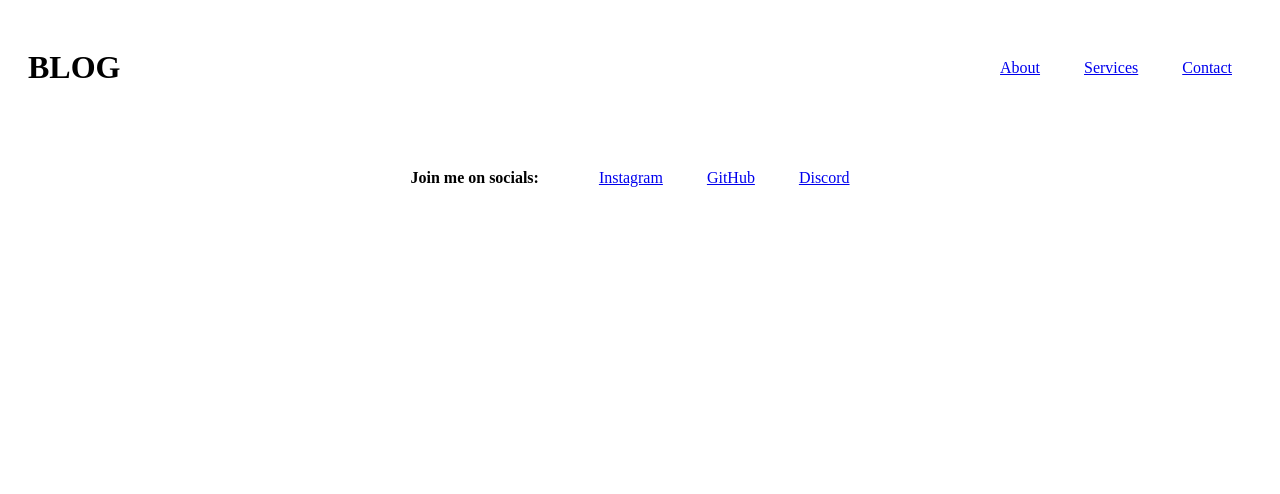
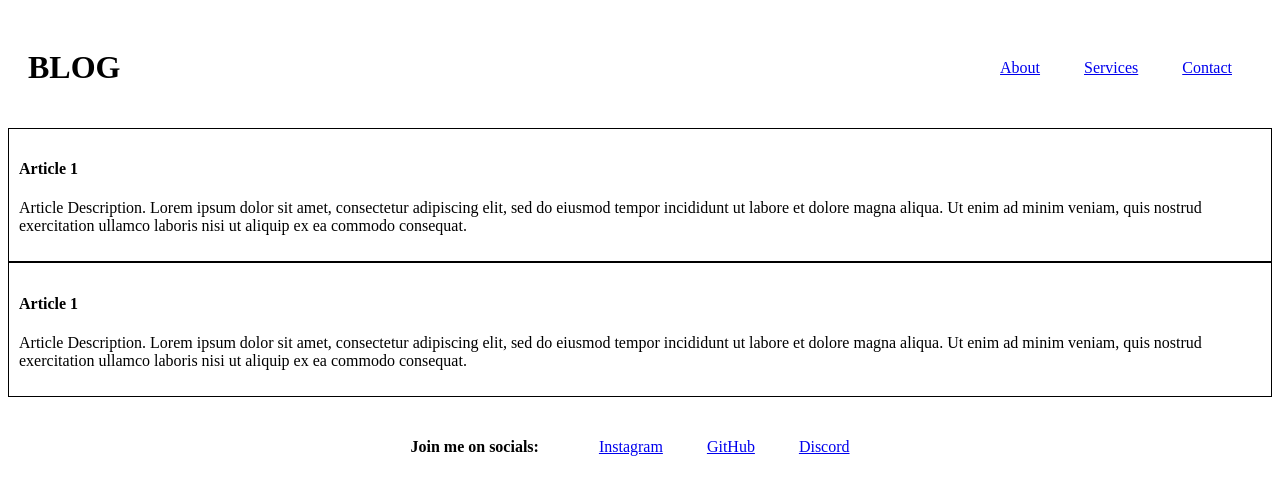
Before and after one commit to sbeujekian/Nanodegree-frontend-blog, a plain HTML site: page blog.html in a window 1280 px wide. Drawn offline with Linux system fonts and the light colour scheme.

Commit message:
Cards
Added cards

```diff
--- a/blog.html
+++ b/blog.html
@@ -19,6 +19,20 @@
         </nav>
     </header>
 
+    <div class="card">
+        <div class="container">
+          <h4><b>Article 1</b></h4>
+          <p>Article Description. Lorem ipsum dolor sit amet, consectetur adipiscing elit, sed do eiusmod tempor incididunt ut labore et dolore magna aliqua. Ut enim ad minim veniam, quis nostrud exercitation ullamco laboris nisi ut aliquip ex ea commodo consequat. </p>
+        </div>
+    </div>
+
+    <div class="card">
+        <div class="container">
+          <h4><b>Article 1</b></h4>
+          <p>Article Description. Lorem ipsum dolor sit amet, consectetur adipiscing elit, sed do eiusmod tempor incididunt ut labore et dolore magna aliqua. Ut enim ad minim veniam, quis nostrud exercitation ullamco laboris nisi ut aliquip ex ea commodo consequat. </p>
+        </div>
+    </div>
+
     <footer>
         <h4>Join me on socials:</h4>
         <ul>
--- a/style.css
+++ b/style.css
@@ -27,3 +27,10 @@ footer li {
     display: inline-block;
     padding: 0 20px;
 }
+
+.card {
+    border: 1px;
+    border-color: black;
+    border-style: solid;
+    padding: 10px;
+}
```
Also changed, not shown: 1 other file.
